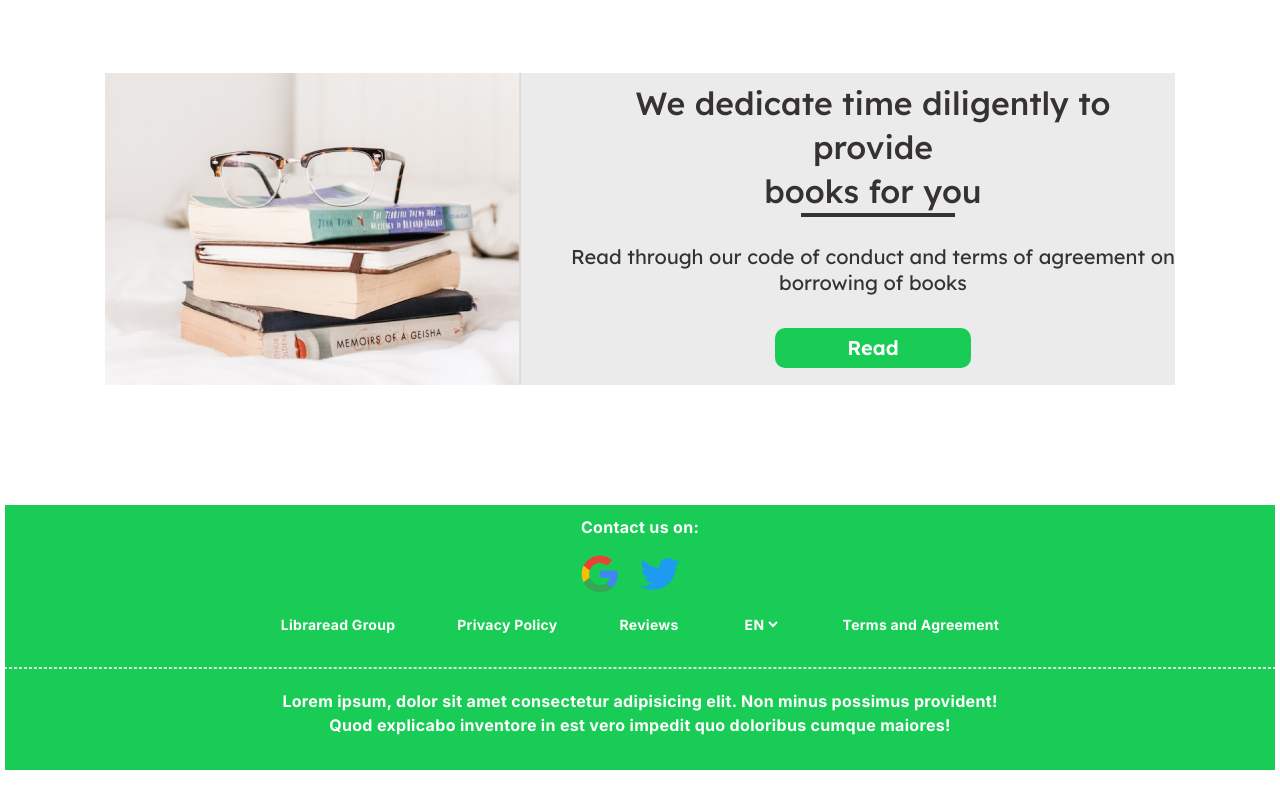
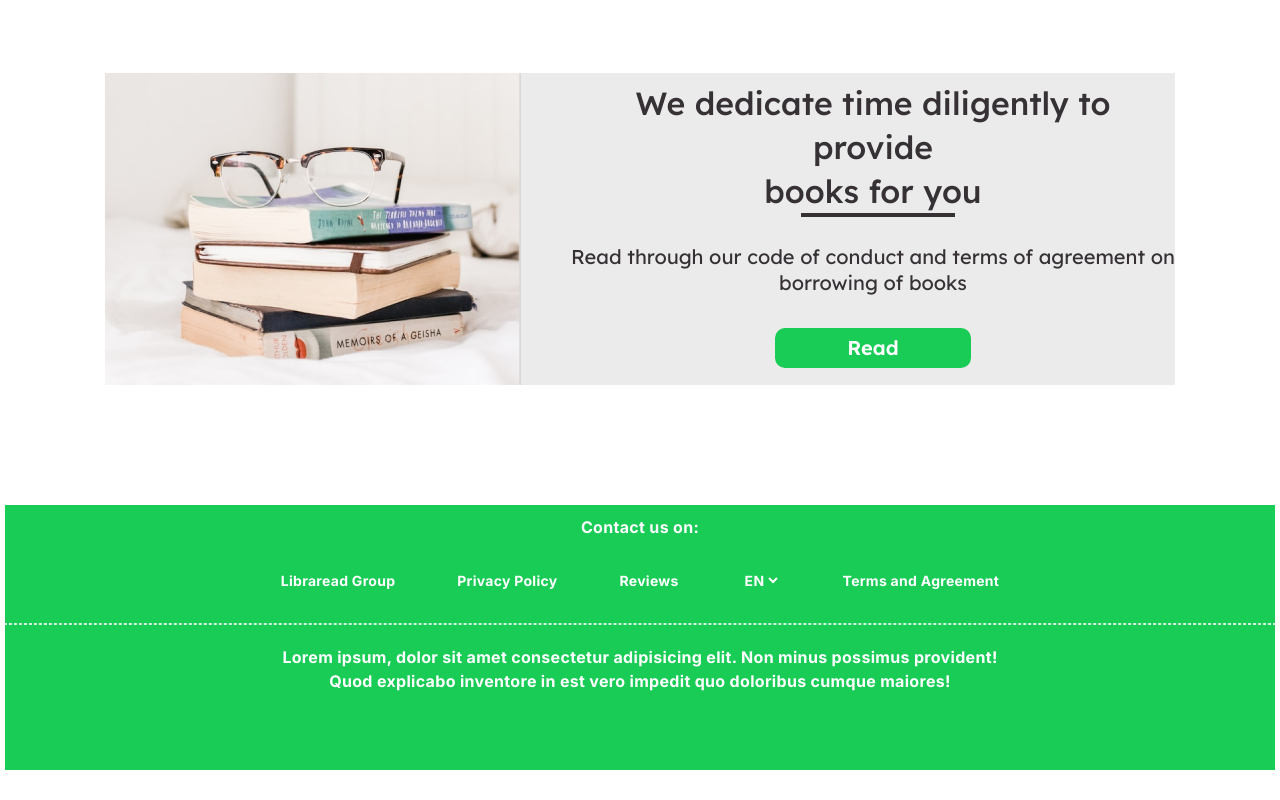
Before and after one commit to Nifix001/Libra, a React (Create React App) app: page /services/others/footer in a window 1280 px wide. Shown: the part 3460-4260 px from the top of the page. Built offline with nearby package versions, Linux system fonts and the light colour scheme.

Commit message:
New commit

```diff
--- a/package.json
+++ b/package.json
@@ -4,6 +4,7 @@
   "private": true,
   "dependencies": {
     "@fortawesome/fontawesome-svg-core": "^6.4.0",
+    "@fortawesome/free-brands-svg-icons": "^6.4.0",
     "@fortawesome/free-regular-svg-icons": "^6.4.0",
     "@fortawesome/free-solid-svg-icons": "^6.4.0",
     "@fortawesome/react-fontawesome": "^0.2.0",
@@ -12,6 +13,7 @@
     "@testing-library/user-event": "^13.5.0",
     "react": "^18.2.0",
     "react-dom": "^18.2.0",
+    "react-icons": "^4.8.0",
     "react-router-dom": "6.8",
     "react-scripts": "5.0.1",
     "web-vitals": "^2.1.4"
--- a/src/index.css
+++ b/src/index.css
@@ -707,7 +707,7 @@ color: #5E5A5E;
   color: #FFFFFF;
 }
 
-.socials{
+/* .footer-c .socials{
   display: flex;
   flex-direction: row;
   justify-content: center;
@@ -716,7 +716,7 @@ color: #5E5A5E;
   position: relative;
   top:45px;
   right: 650px;
-}
+} */
 
 .bck{
   background: linear-gradient(90deg, rgba(241, 255, 246, 0.86) 0%, rgba(248, 248, 248, 0.86) 101.67%);
--- a/src/pages/SignUp.js
+++ b/src/pages/SignUp.js
@@ -4,6 +4,7 @@ import img1 from "../images/Frame.png";
 import fot1 from "../images/Google svg.png"
 import fot2 from "../images/Facebook svg.png"
 import fot3 from "../images/Twitter  svg.png"
+import { FontAwesomeIcon } from "@fortawesome/react-fontawesome";
 
 export default function SignUp() {
   const [userData, setUserData] = useState({
@@ -50,6 +51,7 @@ export default function SignUp() {
           required/><hr />
           </label><br /><br />
           <label htmlFor="pword">Password<br />
+          <FontAwesomeIcon icon="fa-solid fa-user" />
           <input
           type="password"
           placeholder="Enter Password"
--- a/src/pages/footer.js
+++ b/src/pages/footer.js
@@ -1,9 +1,6 @@
 import { NavLink, } from "react-router-dom";
 import fot from "../images/Rectangle 15.png"
-import fot1 from "../images/Google svg.png"
-import fot2 from "../images/Facebook svg.png"
-import fot3 from "../images/Twitter  svg.png"
-import { FontAwesomeIcon } from '@fortawesome/react-fontawesome'
+import { FontAwesomeIcon } from "@fortawesome/react-fontawesome"
 
 
 export default function Footer() {
@@ -20,9 +17,9 @@ export default function Footer() {
         <div className="footer-c">
             <p>Contact us on:</p>
             <div className="socials">
-            <FontAwesomeIcon icon="fa-brands fa-facebook" />
-            <NavLink><img src={fot1} alt="" /> </NavLink>
-            <NavLink><img src={fot3} alt="" /> </NavLink>
+            <FontAwesomeIcon icon="fa-brands fa-facebook" style={{color: "white"}} />
+            <FontAwesomeIcon icon="fa-brands fa-google" style={{color: "white"}} />
+            <FontAwesomeIcon icon="fa-brands fa-twitter" style={{color: "white"}} />
             </div>
             <div className="footer-d">
              <NavLink>Libraread Group</NavLink>
```
Also changed, not shown: 1 other file (tests, documents, lock files or other folders).
